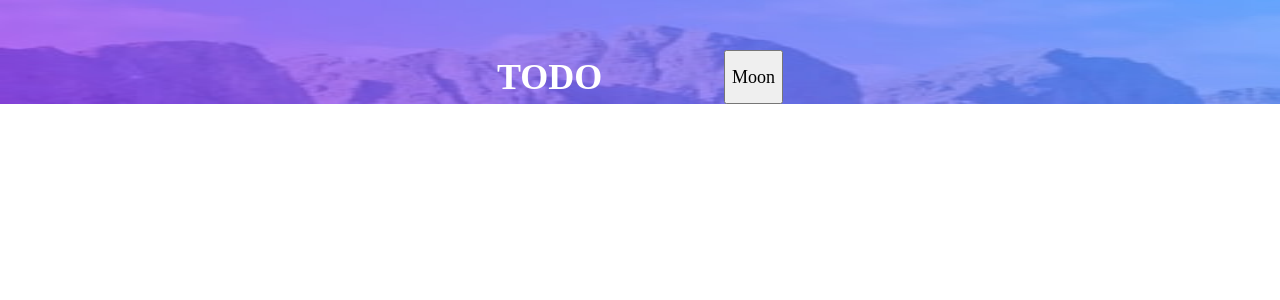
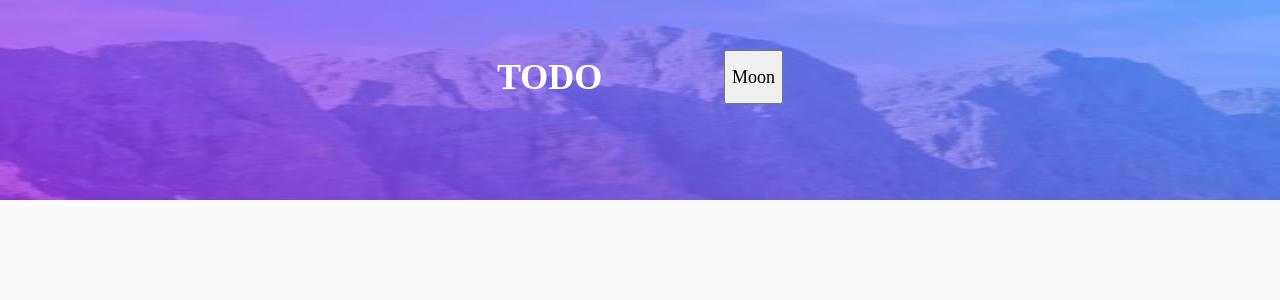
Before and after one commit to ramonrp/todo-app, a React (Vite) app: page / in a window 1280 px wide. Shown: the top 300 px of the page. Built offline with nearby package versions, Linux system fonts and the light colour scheme.

Commit message:
fix color custom variables

```diff
--- a/src/globalStyles.js
+++ b/src/globalStyles.js
@@ -28,20 +28,20 @@ html, body {
 
   /*Light theme*/
 
---very-light-gray: hsl(0deg, 0%, 98%)
---very-light-grayish-blue: hsl(236deg, 33%, 92%)
---light-grayish-glue: hsl(233deg, 11%, 84%)
---dark-grayish-blue: hsl(236deg, 9%, 61%)
---very--dark--grayish--blue: hsl(235, 19%, 35%)
+--very-light-gray: hsl(0deg, 0%, 98%);
+--very-light-grayish-blue: hsl(236deg, 33%, 92%);
+--light-grayish-glue: hsl(233deg, 11%, 84%);
+--dark-grayish-blue: hsl(236deg, 9%, 61%);
+--very-dark-grayish-blue: hsl(235, 19%, 35%);
 
 /* Dark Theme*/
---very-dark-blue: hsl(235deg, 21%, 11%)
---very-dark-desaturated-blue: hsl(235deg, 24%, 19%)
---light-grayish-blue: hsl(234deg, 39%, 85%)
---light-grayish-blue-hover: hsl(236deg, 33%, 92%)
---dark-grayish-blue: hsl(234deg, 11%, 52%)
---very-dark-grayish-blue: hsl(233deg, 14%, 35%)
---very-dark-grayish-blue: hsl(237deg, 14%, 26%)
+--very-dark-blue: hsl(235deg, 21%, 11%);
+--very-dark-desaturated-blue: hsl(235deg, 24%, 19%);
+--light-grayish-blue: hsl(234deg, 39%, 85%);
+--light-grayish-blue-hover: hsl(236deg, 33%, 92%);
+--dark-grayish-blue: hsl(234deg, 11%, 52%);
+--very-dark-grayish-blue: hsl(233deg, 14%, 35%);
+--very-dark-grayish-blue: hsl(237deg, 14%, 26%);
 
 
 }
@@ -59,7 +59,7 @@ body {
 */
 img, picture, video, canvas, svg {
   display: block;
-  max-width: 100%;
+  width: 100%;
 }
 /*
   7. Remove built-in form typography styles
@@ -78,7 +78,7 @@ p, h1, h2, h3, h4, h5, h6 {
 */
 #root, #__next {
   isolation: isolate;
-
+height: 100%;
 
 
 }
```
